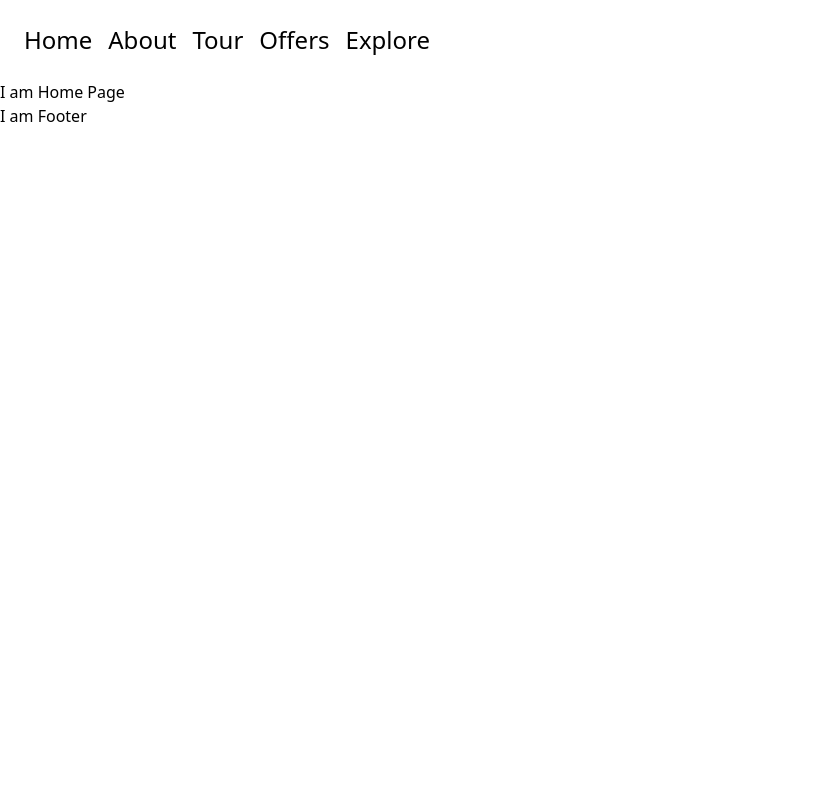
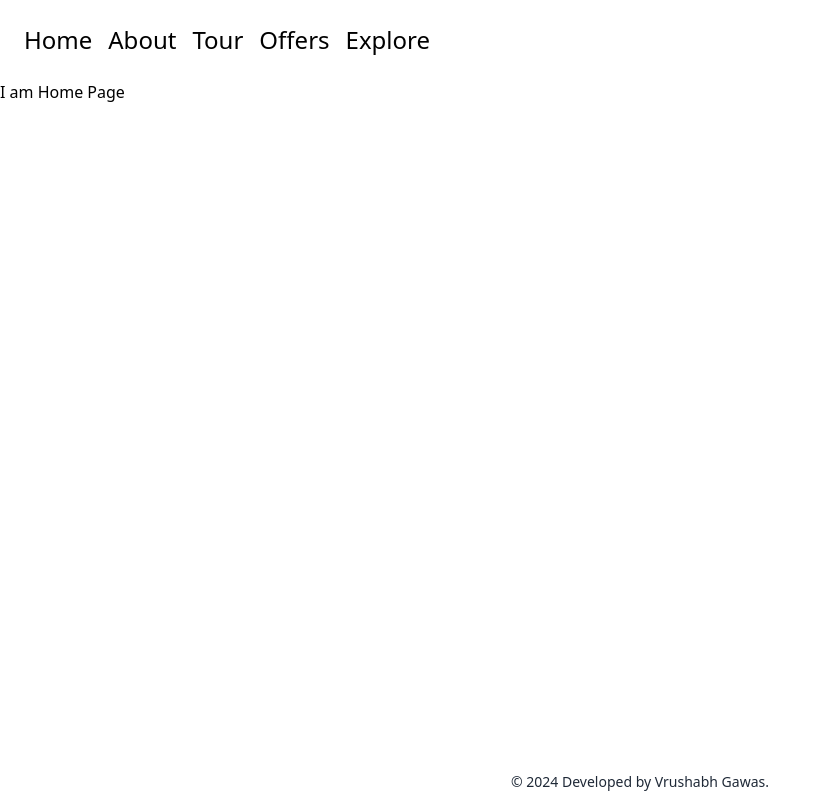
Before and after one commit to vrushabhgawas14/Travel-in-a-Blink, a Next.js app: page / in a window 1280 px wide. Shown: the whole page, without its empty margins (0-830 px from the left). Built offline with nearby package versions, Linux system fonts and the light colour scheme.

Commit message:
Footer Updated

```diff
--- a/src/components/Footer.tsx
+++ b/src/components/Footer.tsx
@@ -1,7 +1,9 @@
 export default function Footer() {
   return (
     <>
-      <div>I am Footer</div>
+      <div className="text-center pt-4 pb-2 text-sm text-gray-800 dark:text-gray-800 absolute bottom-0 right-1/2 translate-x-1/2">
+        <p>© 2024 Developed by Vrushabh Gawas.</p>
+      </div>
     </>
   );
 }
```
